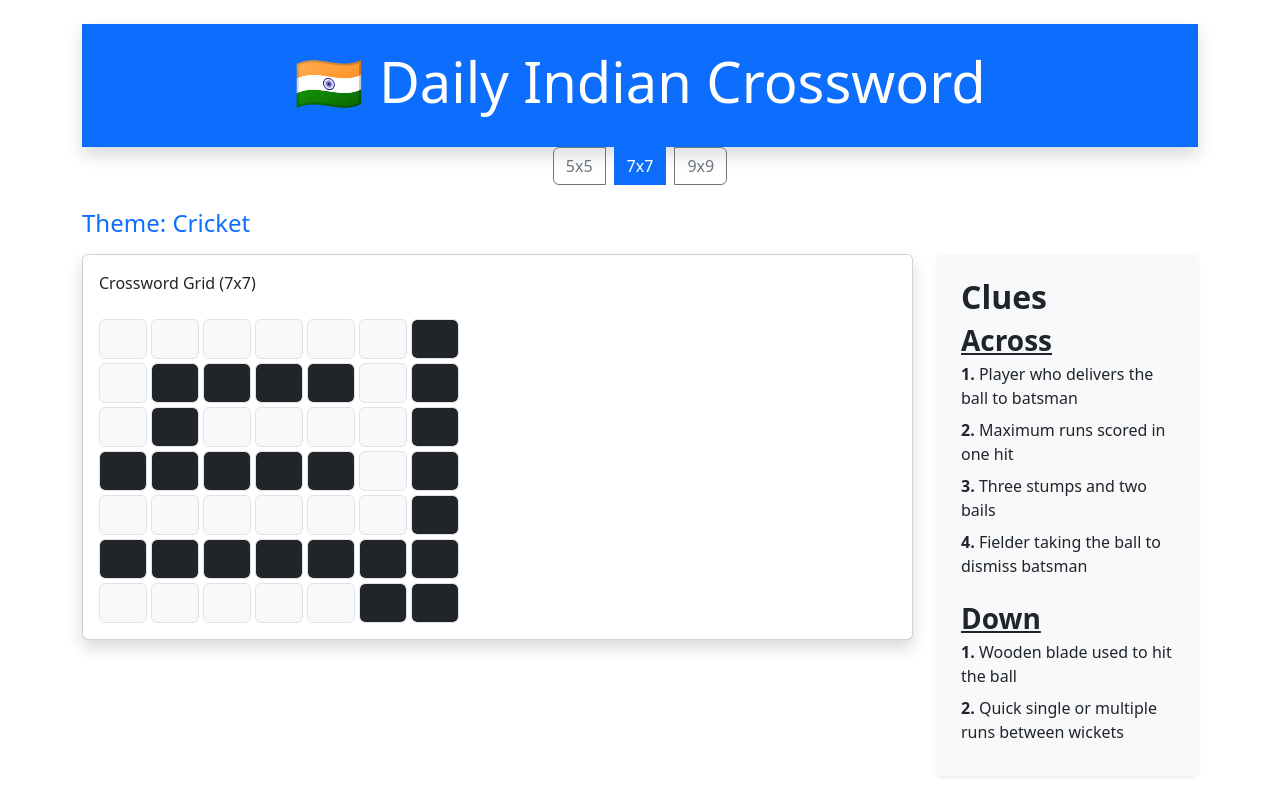
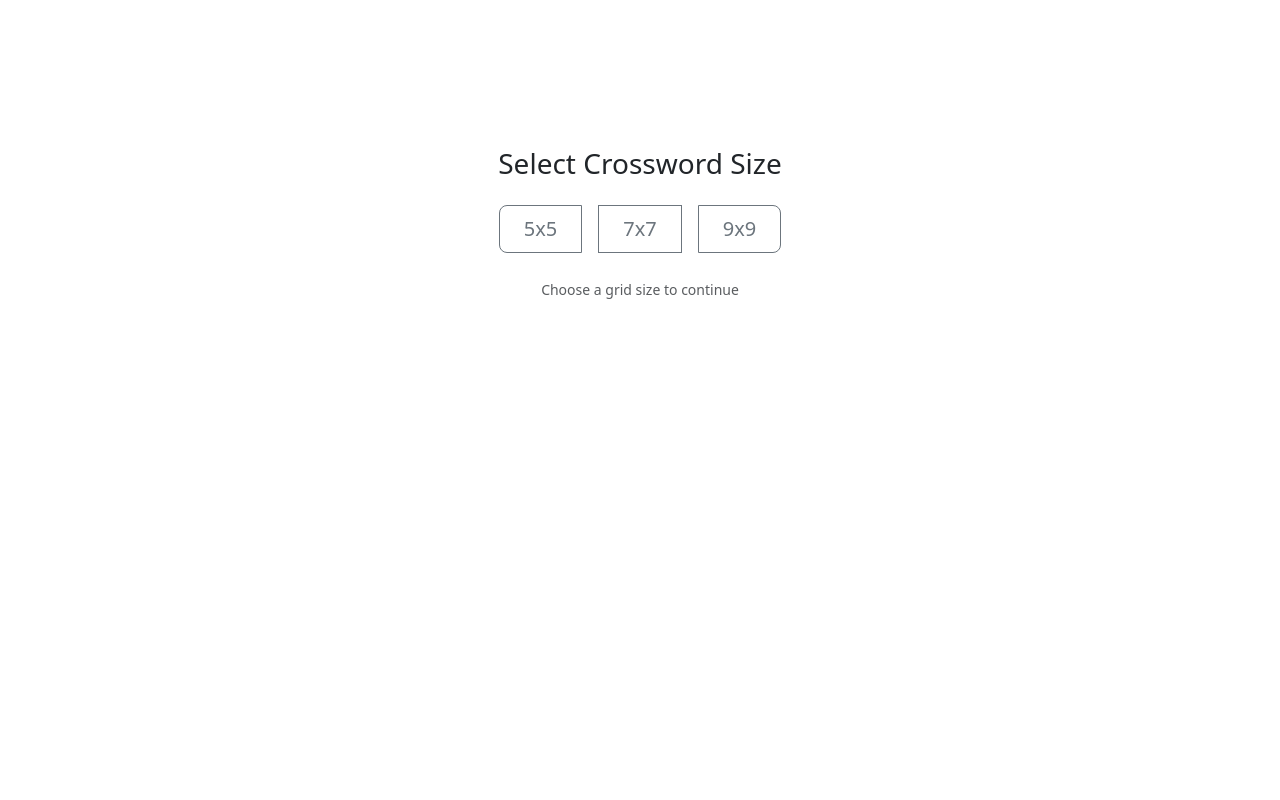
Before and after one commit to govind-arora/crossword-indian-bootstrap, a React (Create React App) app: page / in a window 1280 px wide. Built offline with nearby package versions, Linux system fonts and the light colour scheme.

Commit message:
added size selector and center aligned

```diff
--- a/src/App.js
+++ b/src/App.js
@@ -1,27 +1,15 @@
-import React, { useEffect, useState } from 'react';
+import React, { useState } from 'react';
 
-import { loadPuzzle } from './utils/loadPuzzle';
-import Header from './components/Header';
-import SizeSelector from './components/SizeSelector';
-import Crossword from './components/Crossword';
+import Crossword from './views/Crossword';
 
 export default function App() {
-  const [size, setSize] = useState("7x7");
-  const [puzzle, setPuzzle] = useState(null);
+  const [game] = useState('crossword');
   const today = new Date().toISOString().slice(0, 10);
-
-  useEffect(() => {
-    loadPuzzle(size, today).then(setPuzzle);
-    // eslint-disable-next-line react-hooks/exhaustive-deps
-  }, [size]);
 
   return (
     <div className="container py-4">
-      <Header date={today} />
-      <SizeSelector size={size} setSize={setSize} />
-
-      {puzzle && puzzle.size === size && (
-          <Crossword puzzle={puzzle} size={size} />
+      {game === 'crossword' && (
+        <Crossword today={today} />
       )}
     </div>
   );
--- a/src/components/CluesList.jsx
+++ b/src/components/CluesList.jsx
@@ -16,7 +16,7 @@ export default function CluesList({ clues, selectedClues }) {
         selectedClues.some(sc => (sc.number === clue.number && !sc.direction) || sc.direction === 'down'));
 
   return (
-    <div className="p-4 bg-light rounded shadow-sm w-100">
+    <div className="p-4">
       <h2 className="fw-semibold mb-2">Clues</h2>
 
       {acrossClues.length > 0 && (
--- a/src/components/Crossword.jsx
+++ /dev/null
@@ -1,29 +0,0 @@
-import React, { useState } from "react";
-import CrosswordGrid from "./CrosswordGrid";
-import CluesList from "./CluesList";
-
-export default function Crossword({ puzzle, size }) {
-  const [selectedClues, setSelectedClues] = useState([]);
-
-  const handleCellSelect = (clues) => {
-    setSelectedClues(clues);
-  };
-
-  return (
-    <div>
-      <h4 className="mb-3 text-primary">Theme: {puzzle.theme}</h4>
-      <div className="row">
-        <div className="col-md-9">
-          <CrosswordGrid
-            size={size}
-            puzzle={puzzle}
-            onCellSelect={handleCellSelect}
-          />
-        </div>
-        <div className="col-md-3">
-          <CluesList clues={puzzle.clues} selectedClues={selectedClues} />
-        </div>
-      </div>
-    </div>
-  );
-}
--- /dev/null
+++ b/src/components/Puzzle.jsx
@@ -0,0 +1,33 @@
+import React, { useState } from "react";
+import CrosswordGrid from "./CrosswordGrid";
+import CluesList from "./CluesList";
+
+export default function Crossword({ puzzle, size }) {
+  const [selectedClues, setSelectedClues] = useState([]);
+
+  const handleCellSelect = (clues) => {
+    setSelectedClues(clues);
+  };
+
+  return (
+    <div className="container d-flex flex-column justify-content-center px-5">
+      <div className="h4 my-3 text-primary text-center">
+        Theme: {puzzle.theme}
+      </div>
+
+      <div className="my-3 d-flex justify-content-center">
+        <CrosswordGrid
+          size={size}
+          puzzle={puzzle}
+          onCellSelect={handleCellSelect}
+        />
+      </div>
+
+      <div className="my-3 d-flex justify-content-center">
+        <div className="bg-light rounded shadow-sm w-50">
+          <CluesList clues={puzzle.clues} selectedClues={selectedClues} />
+        </div>
+      </div>
+    </div>
+  );
+}
--- a/src/components/SizeSelector.jsx
+++ b/src/components/SizeSelector.jsx
@@ -4,7 +4,8 @@ export default function SizeSelector({ size, setSize }) {
   const sizes = ["5x5", "7x7", "9x9"];
 
   return (
-    <div className="d-flex justify-content-center mb-4">
+    <div className="d-flex flex-column align-items-center justify-content-center" style={{ minHeight: "50vh" }}>
+      <h3 className="mb-4">Select Crossword Size</h3>
       <ButtonGroup>
         {sizes.map((s) => (
           <Button
@@ -12,12 +13,16 @@ export default function SizeSelector({ size, setSize }) {
             onClick={() => setSize(s)}
             color={size === s ? "primary" : "secondary"}
             outline={size !== s}
-            className="mx-1"
+            className="mx-2 px-4 py-2"
+            size="lg"
           >
             {s}
           </Button>
         ))}
       </ButtonGroup>
+      <div className="mt-4 text-muted">
+        <small>Choose a grid size to continue</small>
+      </div>
     </div>
   );
 }
--- /dev/null
+++ b/src/views/Crossword.jsx
@@ -0,0 +1,35 @@
+import React, { useEffect, useState } from "react";
+
+import { loadPuzzle } from "../utils/loadPuzzle";
+
+import Header from "../components/Header";
+import Puzzle from "../components/Puzzle";
+import SizeSelector from "../components/SizeSelector";
+
+export default function Crossword({ today }) {
+  const [size, setSize] = useState("");
+  const [puzzle, setPuzzle] = useState(null);
+
+  useEffect(() => {
+    if (!size) return;
+
+    loadPuzzle(size, today).then(setPuzzle);
+    // eslint-disable-next-line react-hooks/exhaustive-deps
+  }, [size]);
+
+  return (
+    <div className="container mx-auto max-w-4xl px-4">
+      {size ? (
+        <div>
+          <Header date={today} />
+
+          {puzzle && puzzle.size === size && (
+            <Puzzle puzzle={puzzle} size={size} />
+          )}
+        </div>
+      ) : (
+        <SizeSelector size={size} setSize={setSize} />
+      )}
+    </div>
+  );
+}
```
